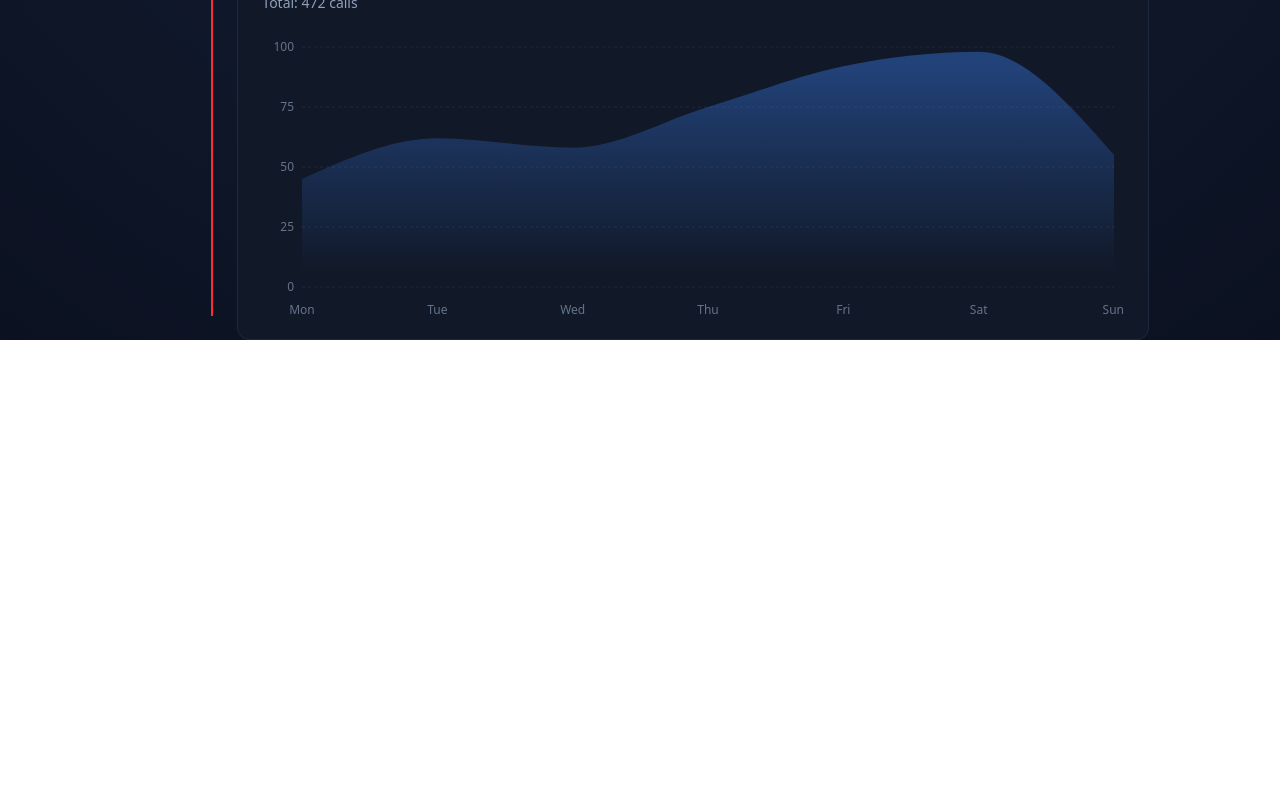
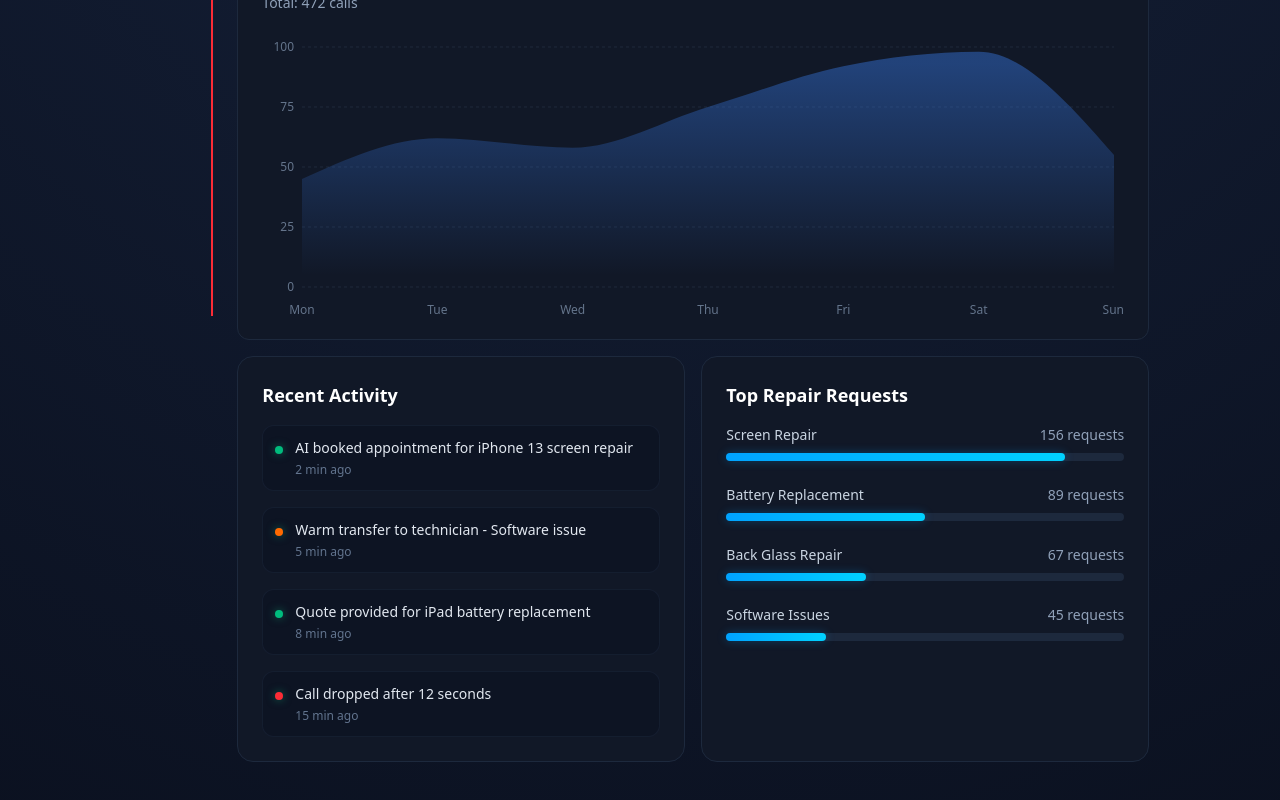
Before and after one commit to antnose/Assessment-Task, a React (Vite) app: page / in a window 1280 px wide. Shown: the part 484-1284 px from the top of the page. Before the commit the page ends 824 px from the top, so only its background shows below. Built offline with nearby package versions, Linux system fonts and the light colour scheme.

Commit message:
Add Recent activity and Top Repair Request section

```diff
--- /dev/null
+++ b/src/components/DashboardBottom/DashboardBottom.jsx
@@ -0,0 +1,16 @@
+import RecentActivity from "../RecentActivity/RecentActivity";
+import TopRepairReq from "../TopRepairReq/TopRepairReq";
+
+const DashboardBottom = () => {
+  return (
+    <div className="grid grid-cols-1 lg:grid-cols-2 gap-4 mt-4 mb-20">
+      {/* Recent Activity */}
+      <RecentActivity />
+
+      {/* Top Repair Requests  */}
+      <TopRepairReq />
+    </div>
+  );
+};
+
+export default DashboardBottom;
--- /dev/null
+++ b/src/components/RecentActivity/RecentActivity.jsx
@@ -0,0 +1,47 @@
+const RecentActivity = () => {
+  const activities = [
+    {
+      text: "AI booked appointment for iPhone 13 screen repair",
+      time: "2 min ago",
+      color: "bg-emerald-500",
+    },
+    {
+      text: "Warm transfer to technician - Software issue",
+      time: "5 min ago",
+      color: "bg-orange-500",
+    },
+    {
+      text: "Quote provided for iPad battery replacement",
+      time: "8 min ago",
+      color: "bg-emerald-500",
+    },
+    {
+      text: "Call dropped after 12 seconds",
+      time: "15 min ago",
+      color: "bg-red-500",
+    },
+  ];
+  return (
+    <div className="bg-[#111827] border border-slate-800 rounded-2xl p-6">
+      <h2 className="text-white text-lg font-semibold mb-4">Recent Activity</h2>
+      <div className="space-y-4">
+        {activities.map((item, idx) => (
+          <div
+            key={idx}
+            className="bg-[#0b1120]/50 p-3 rounded-xl border border-slate-800/50 flex items-start gap-3"
+          >
+            <div
+              className={`w-2 h-2 rounded-full mt-2 ${item.color} shadow-[0_0_8px_rgba(16,185,129,0.5)]`}
+            ></div>
+            <div>
+              <p className="text-slate-200 text-sm font-medium">{item.text}</p>
+              <p className="text-slate-500 text-xs mt-1">{item.time}</p>
+            </div>
+          </div>
+        ))}
+      </div>
+    </div>
+  );
+};
+
+export default RecentActivity;
--- /dev/null
+++ b/src/components/TopRepairReq/TopRepairReq.jsx
@@ -0,0 +1,33 @@
+const TopRepairReq = () => {
+  const repairs = [
+    { name: "Screen Repair", count: 156, width: "85%" },
+    { name: "Battery Replacement", count: 89, width: "50%" },
+    { name: "Back Glass Repair", count: 67, width: "35%" },
+    { name: "Software Issues", count: 45, width: "25%" },
+  ];
+  return (
+    <div className="bg-[#111827] border border-slate-800 rounded-2xl p-6">
+      <h2 className="text-white text-lg font-semibold mb-4">
+        Top Repair Requests
+      </h2>
+      <div className="space-y-6">
+        {repairs.map((repair, idx) => (
+          <div key={idx}>
+            <div className="flex justify-between text-sm mb-2">
+              <span className="text-slate-300">{repair.name}</span>
+              <span className="text-slate-400">{repair.count} requests</span>
+            </div>
+            <div className="w-full bg-slate-800 rounded-full h-2">
+              <div
+                className="h-2 rounded-full bg-[linear-gradient(90deg,#00A3FF_0%,#00D1FF_100%)] shadow-[0_0_10px_rgba(0,163,255,0.3)]"
+                style={{ width: repair.width }}
+              ></div>
+            </div>
+          </div>
+        ))}
+      </div>
+    </div>
+  );
+};
+
+export default TopRepairReq;
--- a/src/pages/Home.jsx
+++ b/src/pages/Home.jsx
@@ -7,6 +7,7 @@ import Cal from "../assets/homeCard/cal.png";
 import Missed from "../assets/homeCard/missed.png";
 import Clock from "../assets/homeCard/clock.png";
 import HomeChart from "../assets/HomeChart/HomeChart";
+import DashboardBottom from "../components/DashboardBottom/DashboardBottom";
 
 const Home = () => {
   const cardsData = [
@@ -68,6 +69,8 @@ const Home = () => {
       <div className="mt-10">
         <HomeChart />
       </div>
+
+      <DashboardBottom />
     </div>
   );
 };
```
